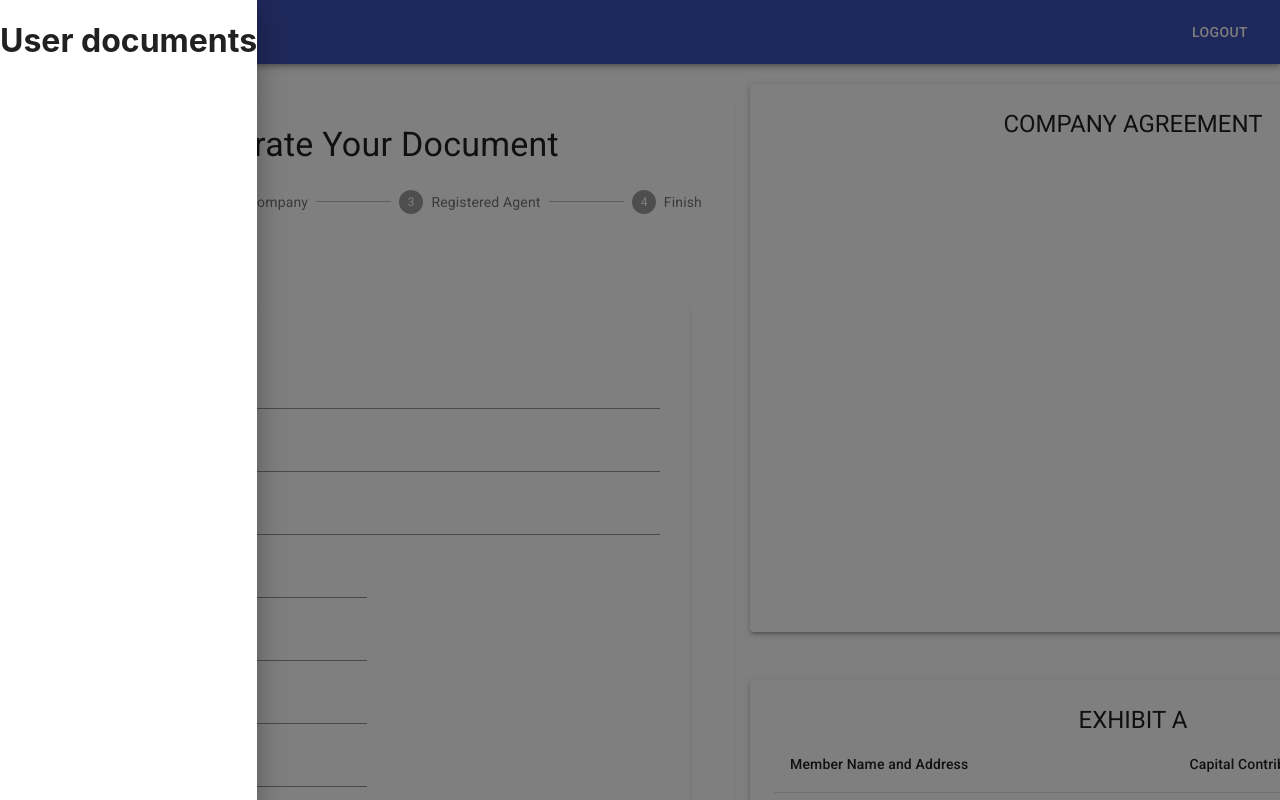
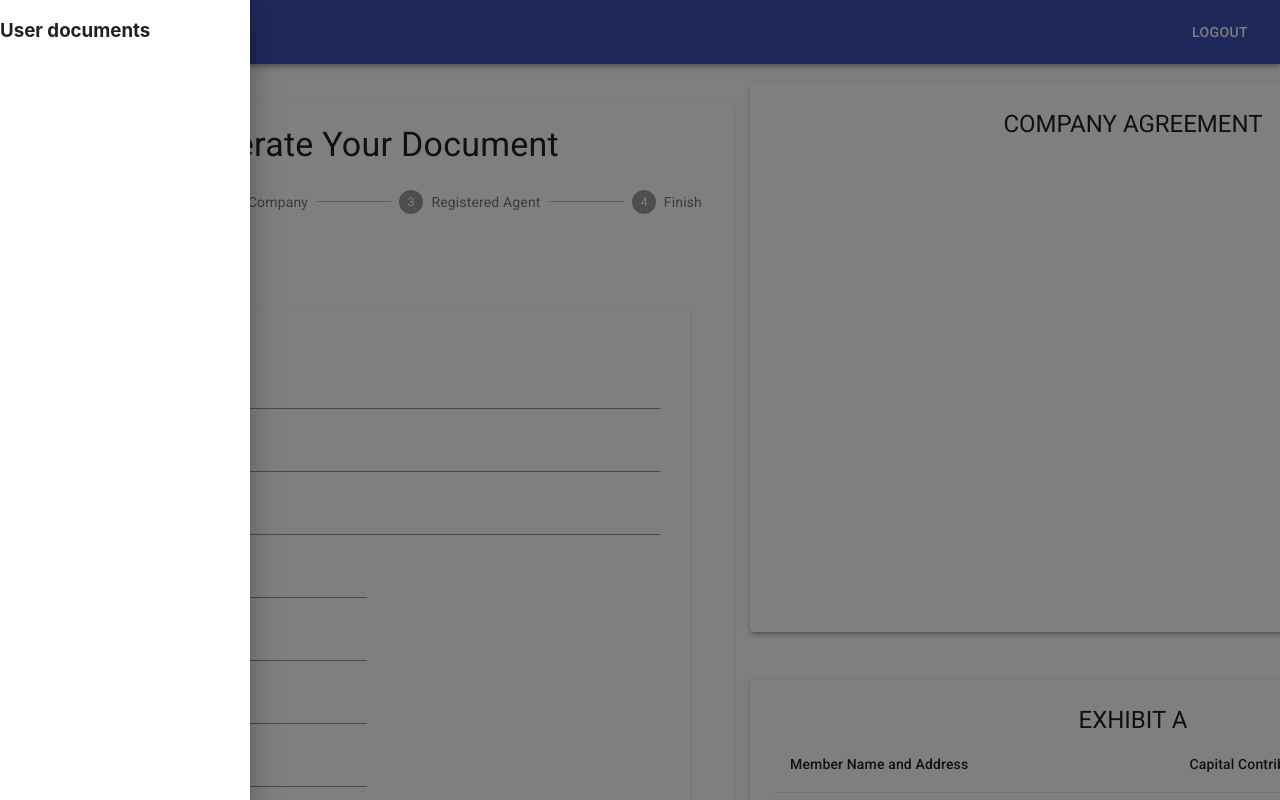
Before and after one commit to SCastanedaMunoz/Project-3, a React (Create React App) app in the folder client/: page /userDashboard in a window 1280 px wide. Both pictures are taken after a click on the button "menu". Shown: the top 800 px of the page. Built offline with nearby package versions, Linux system fonts and the light colour scheme.

Commit message:
Added Drawer

```diff
--- a/client/src/components/MaterialAppBarUser/index.js
+++ b/client/src/components/MaterialAppBarUser/index.js
@@ -61,9 +61,10 @@ export default function MaterialAppBarU() {
             <Drawer
                 anchor='left'
                 open={open}
-                onClose={!open}
+                onClose={() => setOpen(false)}
             >
-                <h1>User documents</h1>
+                <div style={{ height : "100%", width : "250px"}}><h3>User documents</h3></div>
+
                 </Drawer>
         </div>
     )
```
